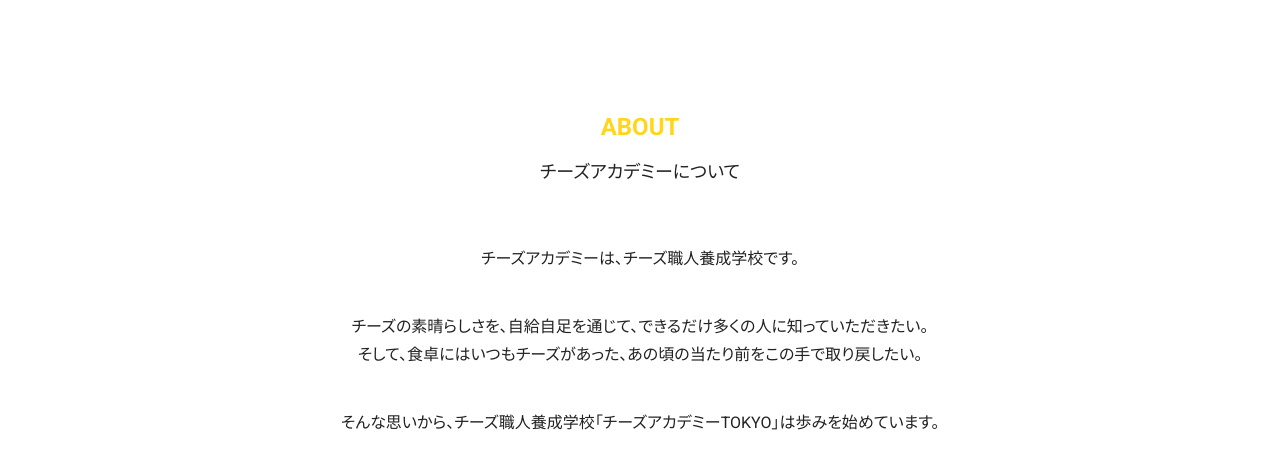
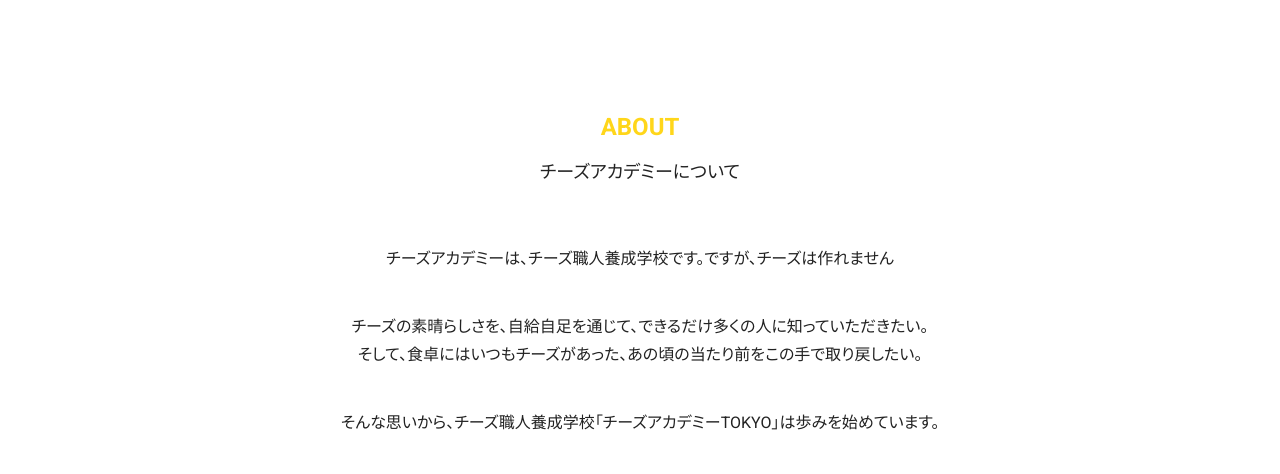
Before and after one commit to TatsuyaMaeta/lab9_test, a plain HTML site: page index.html in a window 1280 px wide. Shown: the part 587-1061 px from the top of the page. Drawn offline with nearby package versions, Linux system fonts and the light colour scheme.

```diff
--- a/index.html
+++ b/index.html
@@ -44,7 +44,7 @@
 	<div class="layout-a">
 		<h2 class="title title__yellow">About<span class="title__ja">チーズアカデミーについて</span></h2>
 		<div class="sentence">
-			<p class="paragraph">チーズアカデミーは、チーズ職人養成学校です。</p>
+			<p class="paragraph">チーズアカデミーは、チーズ職人養成学校です。ですが、チーズは作れません</p>
 			<p class="paragraph">チーズの素晴らしさを、自給自足を通じて、できるだけ多くの人に知っていただきたい。<br>
 		そして、食卓にはいつもチーズがあった、あの頃の当たり前をこの手で取り戻したい。</p>
 			<p class="paragraph">そんな思いから、チーズ職人養成学校「チーズアカデミーTOKYO」は歩みを始めています。</p>
```
